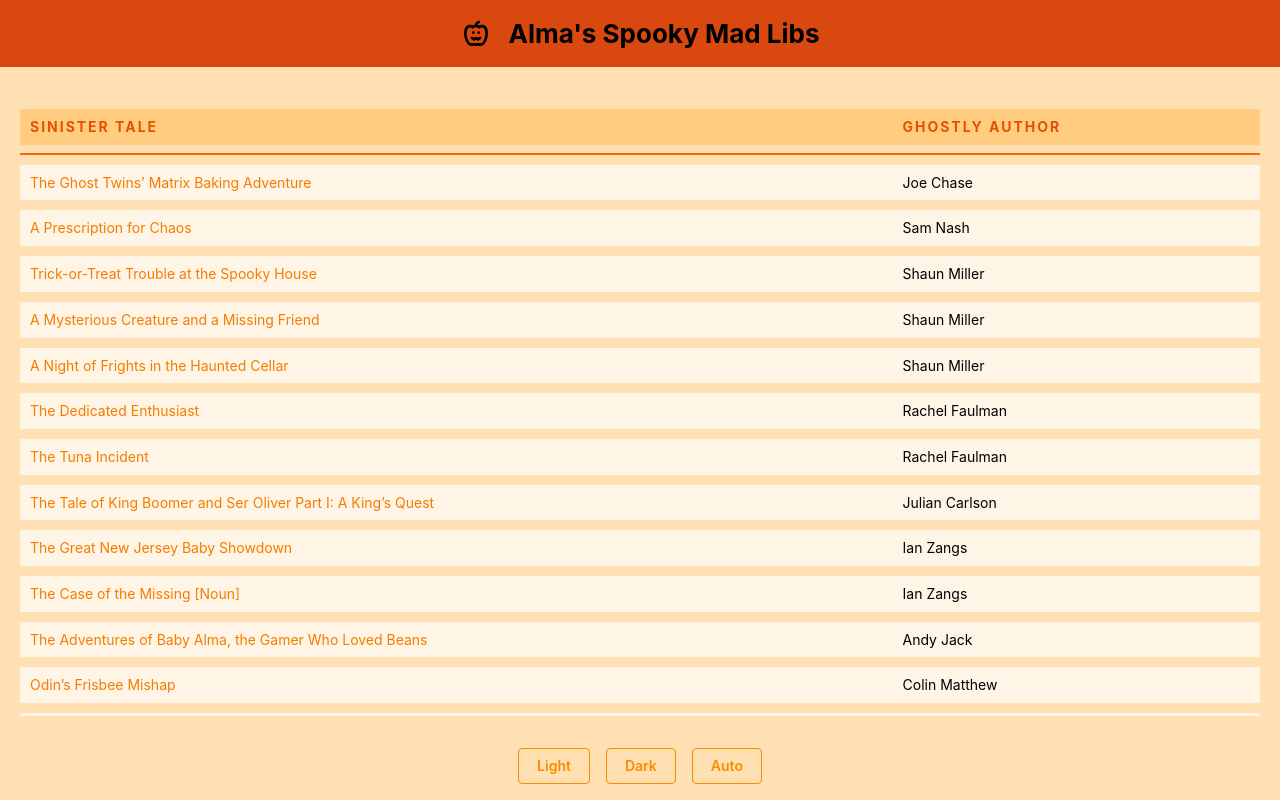
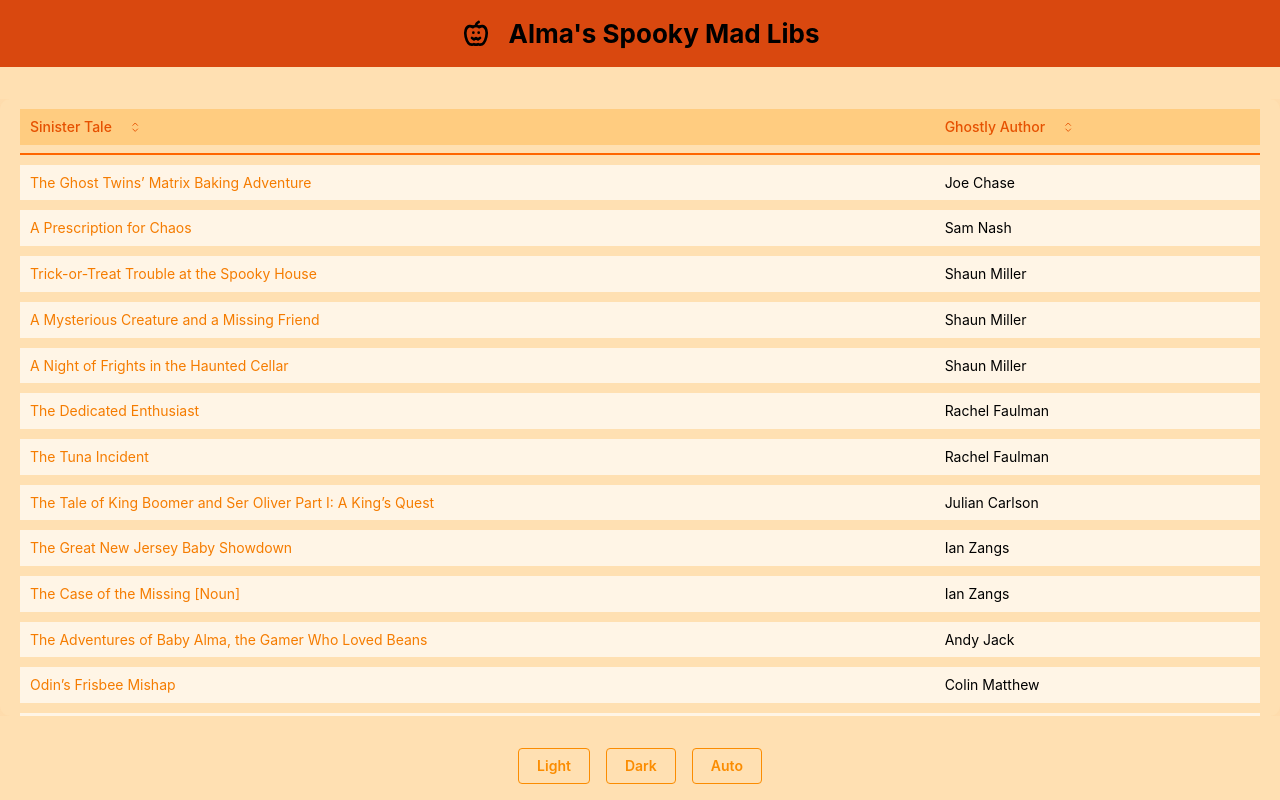
Before and after one commit to CaitlinConway/madlibs-mantine, a Next.js app: page / in a window 1280 px wide. Built offline with nearby package versions, Linux system fonts and the light colour scheme.

Commit message:
add sorting

```diff
--- a/components/TableScrollArea/TableScrollArea.tsx
+++ b/components/TableScrollArea/TableScrollArea.tsx
@@ -2,7 +2,8 @@
 
 import cx from 'clsx';
 import { useState } from 'react';
-import { Table, ScrollArea, Box } from '@mantine/core';
+import { Table, ScrollArea, Box, UnstyledButton, Group, Text } from '@mantine/core';
+import { IconChevronUp, IconChevronDown, IconSelector } from '@tabler/icons-react';
 import classes from './TableScrollArea.module.css';
 import { stories } from '@/test-utils/constants';
 import { useRouter } from 'next/navigation';
@@ -11,9 +12,16 @@ import { StoryForm } from '@/components/StoryForm/StoryForm';
 const data = stories;
 type Story = typeof stories[0];
 
+// New type for sort state
+type SortState = {
+    field: keyof Story;
+    direction: 'asc' | 'desc';
+} | null;
+
 export function TableScrollArea() {
     const [scrolled, setScrolled] = useState(false);
     const [selectedStory, setSelectedStory] = useState<Story | null>(null);
+    const [sortState, setSortState] = useState<SortState>(null);
     const router = useRouter();
 
     const handleTitleClick = (story: Story) => {
@@ -26,7 +34,46 @@ export function TableScrollArea() {
         router.push(`/story/${encodeURIComponent(title)}/details?content=${encodeURIComponent(modifiedContent)}`);
     };
 
-    const rows = data.map((row) => (
+    // New sorting function
+    const sortedData = [...data].sort((a, b) => {
+        if (!sortState) return 0;
+        const { field, direction } = sortState;
+        const modifier = direction === 'asc' ? 1 : -1;
+        return a[field].localeCompare(b[field]) * modifier;
+    });
+
+    // New function to handle sorting
+    const handleSort = (field: keyof Story) => {
+        setSortState((current) => {
+            if (current?.field === field) {
+                return { field, direction: current.direction === 'asc' ? 'desc' : 'asc' };
+            }
+            return { field, direction: 'asc' };
+        });
+    };
+
+    // New component for sortable header
+    function Th({ children, field }: { children: React.ReactNode; field: keyof Story }) {
+        const Icon = sortState?.field === field
+            ? sortState.direction === 'asc'
+                ? IconChevronUp
+                : IconChevronDown
+            : IconSelector;
+        return (
+            <Table.Th className={classes.th}>
+                <UnstyledButton onClick={() => handleSort(field)} className={classes.control}>
+                    <Group justify="space-between">
+                        <Text fw={500} size="sm">
+                            {children}
+                        </Text>
+                        <Icon size="0.9rem" stroke={1.5} />
+                    </Group>
+                </UnstyledButton>
+            </Table.Th>
+        );
+    }
+
+    const rows = sortedData.map((row) => (
         <Table.Tr key={row.title} className={classes.tableRow}>
             <Table.Td>
                 <a
@@ -54,8 +101,8 @@ export function TableScrollArea() {
                 <Table className={classes.table}>
                     <Table.Thead className={cx(classes.header, { [classes.scrolled]: scrolled })}>
                         <Table.Tr>
-                            <Table.Th>Sinister Tale</Table.Th>
-                            <Table.Th>Ghostly Author</Table.Th>
+                            <Th field="title">Sinister Tale</Th>
+                            <Th field="author">Ghostly Author</Th>
                         </Table.Tr>
                     </Table.Thead>
                     <Table.Tbody>{rows}</Table.Tbody>
```
